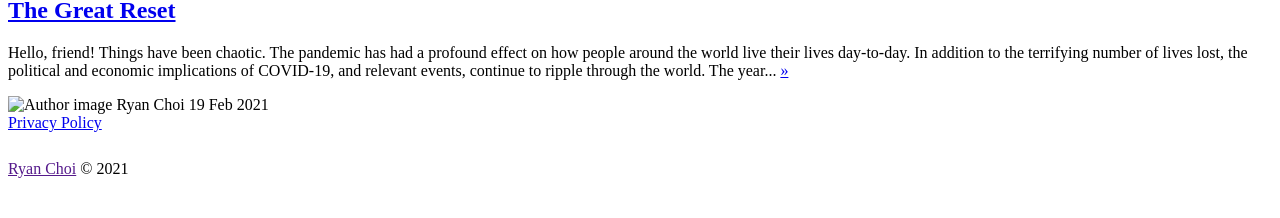
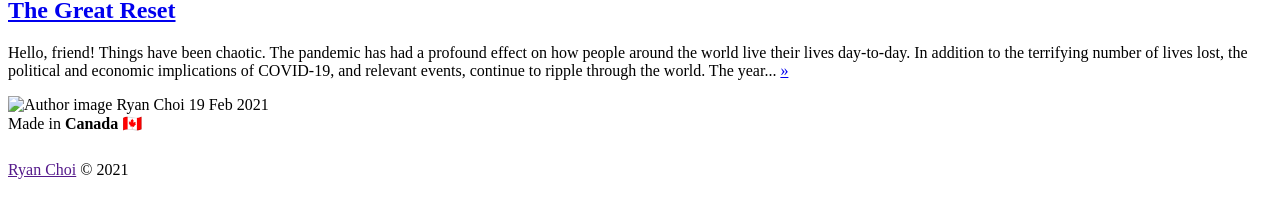
Before and after one commit to chzos/chzos.github.io, a Jekyll site: the page built from blog/index.md, in a window 1280 px wide. Shown: the part 267-485 px from the top of the page. Built offline with Jekyll 4.4.1, drawn with Linux system fonts in a browser that asks for light colours; nearby versions of some CDN libraries; comment, search, counter and statistics services are not loaded.

Commit message:
privacy updates

```diff
--- a/_layouts/default.html
+++ b/_layouts/default.html
@@ -46,10 +46,7 @@ height="0" width="0" style="display:none;visibility:hidden"></iframe></noscript>
 
         <!-- The tiny footer at the very bottom -->
         <footer class="site-footer clearfix">
-          <section class="copyright"><a href="https://www.iubenda.com/privacy-policy/68560007" class="iubenda-white iubenda-embed" title="Privacy Policy ">Privacy Policy</a>
-            <script type="text/javascript">
-            (function (w,d) {var loader = function () {var s = d.createElement("script"), tag = d.getElementsByTagName("script")[0]; s.src="https://cdn.iubenda.com/iubenda.js"; tag.parentNode.insertBefore(s,tag);}; if(w.addEventListener){w.addEventListener("load", loader, false);}else if(w.attachEvent){w.attachEvent("onload", loader);}else{w.onload = loader;}})(window, document);
-            </script></section>
+          <section class="copyright">Made in <strong>Canada</strong> 🇨🇦</section>
           <section class="poweredby" style="margin:1.75em 0;"><a href="{{ site.baseurl }}">{{ site.name }}</a> &copy; {{  site.time | date: '%Y' }}</a>
           </section>
         </footer>
```
Also changed, not shown: 3 other files.
